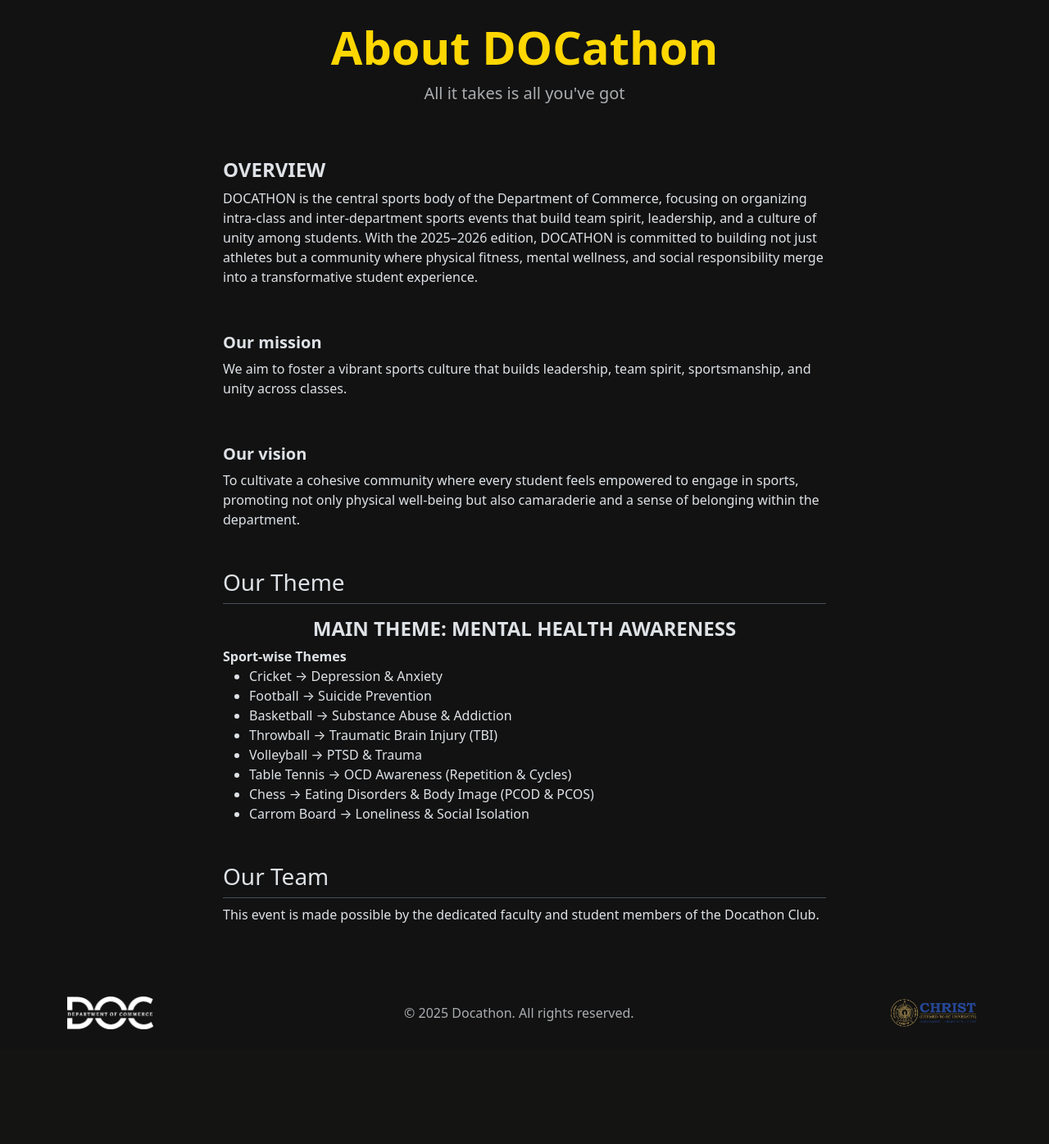
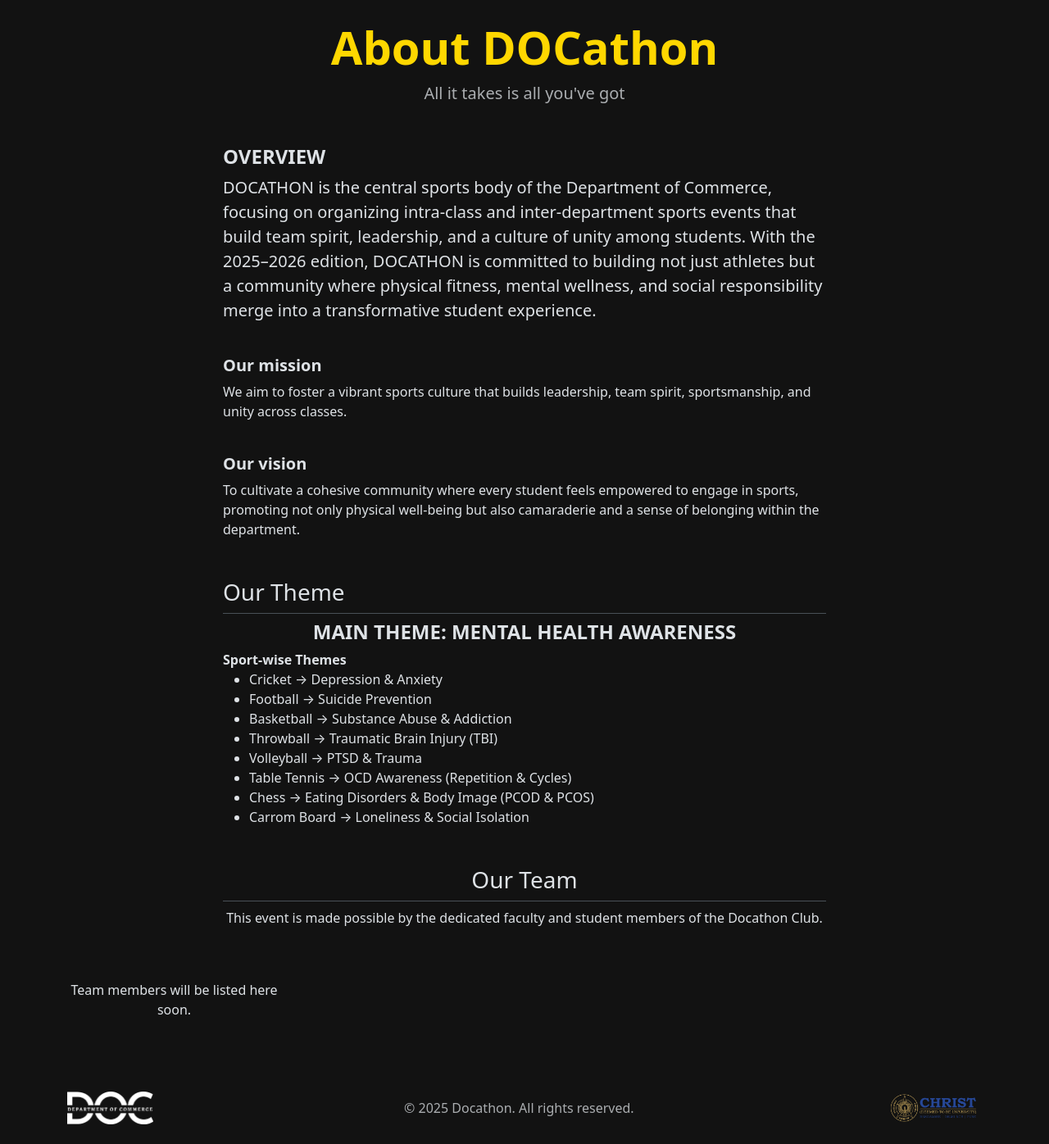
Before and after one commit to Shiva-Prakash-06/docathon-app, a Flask app: page /about in a window 1280 px wide. Shown: the part 82-1478 px from the top of the page at 82% size. Before the commit the page ends 1338 px from the top, so only its background shows below. Run offline with Flask 3, Linux system fonts and the light colour scheme.

Commit message:
about us page

```diff
--- a/app.py
+++ b/app.py
@@ -1061,6 +1061,92 @@
     conn.close()
     return redirect(url_for('live_score_editor', match_id=match_id))
 
+# --- ADD THIS TO THE "ADMIN CONTENT MANAGEMENT" SECTION ---
+
+@app.route('/admin/team')
+@admin_required
+def admin_list_members():
+    """Admin page to list and manage team members."""
+    conn = get_db_connection()
+    members = conn.execute('SELECT * FROM team_members ORDER BY name').fetchall()
+    conn.close()
+    return render_template('admin/list_members_admin.html', members=members)
+
+@app.route('/admin/team/new', methods=['GET', 'POST'])
+@admin_required
+def create_member():
+    """Admin form to create a new team member."""
+    if request.method == 'POST':
+        name = request.form.get('name')
+        role = request.form.get('role')
+        photo_file = request.files.get('photo')
+
+        photo_filename = None
+        if photo_file and photo_file.filename != '':
+            photo_filename = secure_filename(photo_file.filename)
+            photo_file.save(os.path.join(app.config['UPLOAD_FOLDER'], photo_filename))
+
+        conn = get_db_connection()
+        conn.execute(
+            'INSERT INTO team_members (name, role, photo_filename) VALUES (?, ?, ?)',
+            (name, role, photo_filename)
+        )
+        conn.commit()
+        conn.close()
+        flash('Team member added successfully!', 'success')
+        return redirect(url_for('admin_list_members'))
+
+    return render_template('admin/member_form.html', form_title="Add New Member")
+
+@app.route('/admin/team/<int:member_id>/edit', methods=['GET', 'POST'])
+@admin_required
+def edit_member(member_id):
+    """Admin form to edit a team member."""
+    conn = get_db_connection()
+    if request.method == 'POST':
+        name = request.form.get('name')
+        role = request.form.get('role')
+        photo_file = request.files.get('photo')
+
+        current_filename = conn.execute('SELECT photo_filename FROM team_members WHERE id = ?', (member_id,)).fetchone()['photo_filename']
+
+        photo_filename = current_filename
+        if photo_file and photo_file.filename != '':
+            photo_filename = secure_filename(photo_file.filename)
+            photo_file.save(os.path.join(app.config['UPLOAD_FOLDER'], photo_filename))
+
+        conn.execute(
+            'UPDATE team_members SET name = ?, role = ?, photo_filename = ? WHERE id = ?',
+            (name, role, photo_filename, member_id)
+        )
+        conn.commit()
+        conn.close()
+        flash('Team member updated successfully!', 'success')
+        return redirect(url_for('admin_list_members'))
+
+    member = conn.execute('SELECT * FROM team_members WHERE id = ?', (member_id,)).fetchone()
+    conn.close()
+    return render_template('admin/member_form.html', member=member, form_title="Edit Team Member")
+
+@app.route('/admin/team/<int:member_id>/delete', methods=['POST'])
+@admin_required
+def delete_member(member_id):
+    """Deletes a team member."""
+    conn = get_db_connection()
+    conn.execute('DELETE FROM team_members WHERE id = ?', (member_id,))
+    conn.commit()
+    conn.close()
+    flash('Team member deleted successfully.', 'success')
+    return redirect(url_for('admin_list_members'))
+
+@app.route('/about')
+def about():
+    """Renders the about us page."""
+    conn = get_db_connection()
+    members = conn.execute('SELECT * FROM team_members ORDER BY name').fetchall()
+    conn.close()
+    return render_template('public/about.html', members=members, page_title="About Us")
+
 # --- CONTEXT PROCESSOR ---
 @app.context_processor
 def inject_announcement():
--- a/templates/public/about.html
+++ b/templates/public/about.html
@@ -8,24 +8,30 @@
 
 <div class="row justify-content-center">
     <div class="col-lg-8">
-        <p class="fs-5">
+        <div class="fs-5">
             <h4><strong>OVERVIEW</strong></h4>
+            <p>
                 DOCATHON is the central sports body of the Department of Commerce, focusing on organizing intra-class and inter-department sports events that build team spirit, leadership, and a culture of unity among students. With the 2025–2026 edition, DOCATHON is committed to building not just athletes but a community where physical fitness, mental wellness, and social responsibility merge into a transformative student experience.
             </p>
+        </div>
         <br>
+        <div>
+            <h5><strong>Our mission</strong></h5>
             <p>
-            <h5><strong>Our mission</strong></h5>
                 We aim to foster a vibrant sports culture that builds leadership, team spirit, sportsmanship, and unity across classes.
             </p>
+        </div>
         <br>
+        <div>
+            <h5><strong>Our vision</strong></h5>
             <p>
-            <h5><strong>Our vision</strong></h5>
                 To cultivate a cohesive community where every student feels empowered to engage in sports, promoting not only physical well-being but also camaraderie and a sense of belonging within the department.
             </p>
+        </div>
 
         <h3 class="mt-5 border-bottom pb-2">Our Theme</h3>
-        <p>
-            <h4><strong><center>MAIN THEME: MENTAL HEALTH AWARENESS</center></strong></h4>
+        <div>
+            <h4><center><strong>MAIN THEME: MENTAL HEALTH AWARENESS</strong></center></h4>
             <strong>Sport-wise Themes</strong>
             <ul>
                 <li>Cricket → Depression & Anxiety</li>
@@ -37,12 +43,34 @@
                 <li>Chess → Eating Disorders & Body Image (PCOD & PCOS)</li>
                 <li>Carrom Board → Loneliness & Social Isolation</li>
             </ul>
-        </p>
+        </div>
 
-        <h3 class="mt-5 border-bottom pb-2">Our Team</h3>
-        <p>
+        <h3 class="mt-5 border-bottom pb-2 text-center">Our Team</h3>
+        <p class="text-center">
             This event is made possible by the dedicated faculty and student members of the Docathon Club.
         </p>
     </div>
 </div>
+
+<div class="row row-cols-1 row-cols-sm-2 row-cols-md-3 row-cols-lg-4 g-4 mt-4">
+    {% for member in members %}
+    <div class="col text-center">
+        <div class="card h-100 bg-dark">
+            {% if member.photo_filename %}
+                <img src="{{ url_for('static', filename='uploads/' + member.photo_filename) }}" class="card-img-top" alt="{{ member.name }}" style="height: 250px; object-fit: cover;">
+            {% else %}
+                <img src="https://via.placeholder.com/250" class="card-img-top" alt="Placeholder">
+            {% endif %}
+            <div class="card-body">
+                <h5 class="card-title">{{ member.name }}</h5>
+                <p class="card-text text-warning">{{ member.role }}</p>
+            </div>
+        </div>
+    </div>
+    {% else %}
+    <div class="col-12">
+        <p class="text-center">Team members will be listed here soon.</p>
+    </div>
+    {% endfor %}
+</div>
 {% endblock %}
```
Also changed, not shown: migration_007.py (added, +34 -0 lines). Lines whose indentation alone changed are shown as unchanged.
